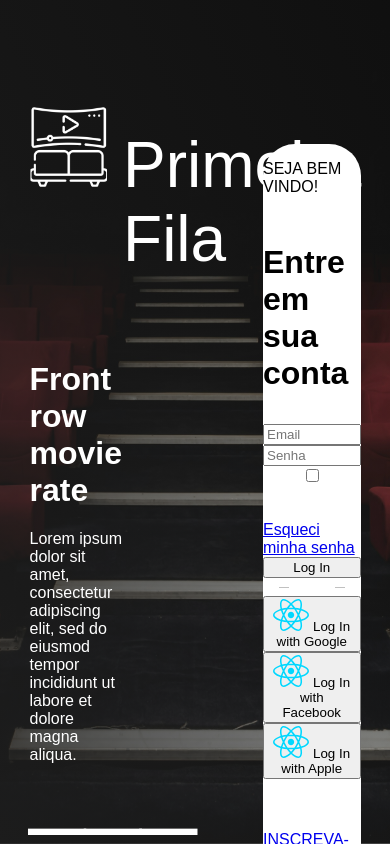
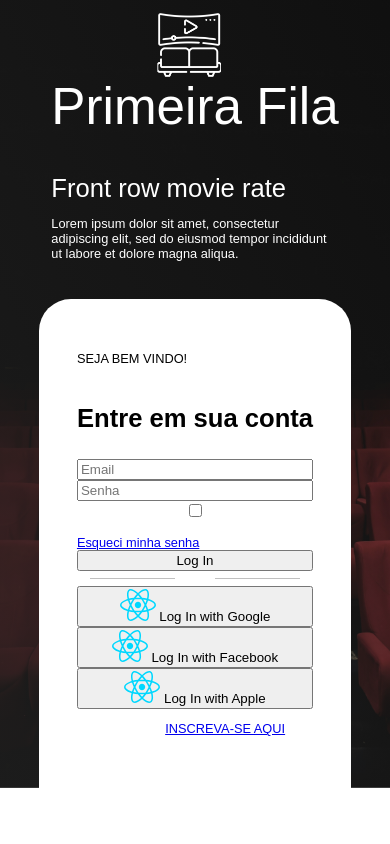
Before and after one commit to GabrielLimab/Primeira-Fila, a React (Vite) app in the folder client/: page /login in a window 390 px wide. Built offline with nearby package versions, Linux system fonts and the light colour scheme; a web font is replaced by a local one.

Commit message:
Feat: Responsive Login page

```diff
--- a/client/src/App.tsx
+++ b/client/src/App.tsx
@@ -1,9 +1,8 @@
 import { BrowserRouter as Router, Routes, Route } from "react-router-dom";
-import Login from "./components/Login/Login";
+import Auth from "./components/Auth/Auth";
 import Home from "./components/Home/Home";
 import Profile from "./components/Profile/Profile";
 import PrivateRoute from "./components/PrivateRoute/PrivateRoute";
-import SignUp from "./components/SignUp/SignUp";
 import "./App.css";
 
 function App() {
@@ -16,8 +15,7 @@ function App() {
             <Route element={<Profile />} path="users/:teste" />
             <Route element={<h1>Not Found</h1>} path="*" />
           </Route>
-          <Route element={<Login />} path="login" />
-          <Route element={<SignUp />} path="signup" />
+          <Route element={<Auth />} path="login" />
         </Routes>
       </Router>
     </div>
--- /dev/null
+++ b/client/src/components/Auth/Auth.css
@@ -0,0 +1,94 @@
+.auth-page {
+  background-image: linear-gradient(
+      to top right,
+      rgba(33, 33, 33, 0.8392),
+      rgba(66, 66, 66, 0.2392)
+    ),
+    url("../../assets/bg-img.png");
+  background-size: cover;
+  background-position: bottom;
+
+  height: 100vh;
+}
+
+.content {
+  display: flex;
+  justify-content: space-around;
+  align-items: center;
+  gap: 3em 1em;
+  padding: 0 1em;
+  height: 100%;
+  box-sizing: border-box;
+}
+
+.introduction {
+  display: flex;
+  flex-direction: column;
+  justify-content: center;
+  gap: 3em;
+  width: min-content;
+}
+
+.logo-container {
+  display: flex;
+  align-items: center;
+}
+
+.logo-container img {
+  width: 5em;
+  height: 5em;
+  margin-right: 1em;
+}
+
+.logo-container .title {
+  text-wrap: nowrap;
+  font-size: 4em;
+  margin: 0;
+}
+
+.slides {
+  display: flex;
+  flex-direction: column;
+  gap: 1em;
+  width: 100%;
+  text-wrap: wrap;
+}
+
+.slides p {
+  font-size: 3em;
+  margin: 0;
+}
+
+.auth-container {
+  padding: 3em;
+  border-radius: 32px 32px 0 0;
+  background-color: white;
+  align-self: flex-end;
+}
+
+@media screen and (max-width: 800px) {
+  .auth-page {
+    height: 100%;
+  }
+  .content {
+    flex-direction: column;
+    font-size: 0.8em;
+    transition: 0.5s;
+    padding: 1em 1em 0 1em;
+  }
+
+  .logo-container {
+    flex-direction: column;
+    align-items: center;
+  }
+
+  .slides p {
+    font-size: 2em;
+  }
+
+  .auth-container {
+    margin-top: 0;
+    align-self: auto;
+    height: 100%;
+  }
+}
--- /dev/null
+++ b/client/src/components/Auth/Auth.tsx
@@ -0,0 +1,37 @@
+import logo from "../../assets/logo.png";
+import Login from "../Login/Login";
+import { useState } from "react";
+import "./Auth.css";
+
+function Auth() {
+  const [authMode, setAuthMode] = useState("login");
+
+  return (
+    <div className="auth-page">
+      <div className="content">
+        <div className="introduction">
+          <div className="logo-container">
+            <img src={logo} alt="logo" />
+            <p className="title">Primeira Fila</p>
+          </div>
+          <div className="slides">
+            <p>Front row movie rate</p>
+            <span>
+              Lorem ipsum dolor sit amet, consectetur adipiscing elit, sed do
+              eiusmod tempor incididunt ut labore et dolore magna aliqua.
+            </span>
+          </div>
+        </div>
+        <div className="auth-container">
+          {authMode === "login" ? (
+            <Login setAuthMode={setAuthMode} />
+          ) : (
+            <h1>Sign Up</h1>
+          )}
+        </div>
+      </div>
+    </div>
+  );
+}
+
+export default Auth;
--- a/client/src/components/Home/Home.tsx
+++ b/client/src/components/Home/Home.tsx
@@ -4,7 +4,7 @@ const Home = () => {
   const navigate = useNavigate();
   const handleLogout = () => {
     localStorage.removeItem('token');
-    navigate('/login');
+    navigate('/auth');
   }
 
   return (
--- a/client/src/components/Login/Login.css
+++ b/client/src/components/Login/Login.css
@@ -1,70 +1,16 @@
-.login-page {
-  display: flex;
-  justify-content: center;
-  align-items: center;
-  height: 100vh;
-  background-image: linear-gradient(
-      to top right,
-      rgba(33, 33, 33, 0.8392),
-      rgba(66, 66, 66, 0.2392)
-    ),
-    url("../../assets/bg-img.png");
-  background-position: bottom;
-  overflow-y: clip;
-}
-
-.introduction {
-  width: 25%;
-  height: min-content;
-  margin-right: 8.5rem;
-}
-
-.logo-container {
-  display: flex;
-  align-items: baseline;
-}
-
-.slides p {
-  text-wrap: wrap;
-}
-
-.slider {
-  display: flex;
-}
-
-.dash {
-  font-size: 100px;
-  line-height: 0;
-}
-
-.logo-container img {
-  width: 5rem;
-  height: 5rem;
-  margin-right: 1rem;
-}
-
-.logo-container p {
-  font-size: 4rem;
-}
-
 .login-container {
   display: flex;
   flex-direction: column;
-  width: 25%;
-  height: 100%;
-  margin-top: 18rem;
-  background-color: white;
-  border-radius: 32px 32px 0 0;
 }
 
 .welcome {
   color: black;
-  font-size: 1rem;
+  font-size: 1em;
 }
 
 .login-message {
   color: black;
-  font-size: 2rem;
+  font-size: 2em;
   font-weight: bold;
 }
 
@@ -89,5 +35,5 @@
   height: 1px;
   background-color: silver;
   flex-grow: 1;
-  margin: 0 1rem;
+  margin: 0 1em;
 }
--- a/client/src/components/Login/Login.tsx
+++ b/client/src/components/Login/Login.tsx
@@ -1,9 +1,11 @@
 import { Link, useNavigate } from "react-router-dom";
 import reactIcon from "../../assets/react.svg";
-import logo from "../../assets/logo.png";
 import "./Login.css";
 
-function Login() {
+interface LoginProps {
+  setAuthMode: React.Dispatch<React.SetStateAction<string>>;
+}
+function Login({ setAuthMode }: LoginProps) {
   const navigate = useNavigate();
 
   const handleLogin = () => {
@@ -13,25 +15,6 @@ function Login() {
   };
 
   return (
-    <div className="login-page">
-      <div className="introduction">
-        <div className="logo-container">
-          <img src={logo} alt="logo" />
-          <p>Primeira Fila</p>
-        </div>
-        <div className="slides">
-          <h1>Front row movie rate</h1>
-          <p>
-            Lorem ipsum dolor sit amet, consectetur adipiscing elit, sed do
-            eiusmod tempor incididunt ut labore et dolore magna aliqua.
-          </p>
-          <div className="slider">
-            <div className="dash">_</div>
-            <div className="dash">_</div>
-            <div className="dash">_</div>
-          </div>
-        </div>
-      </div>
     <div className="login-container">
       <p className="welcome">SEJA BEM VINDO!</p>
       <p className="login-message">Entre em sua conta</p>
@@ -43,7 +26,7 @@ function Login() {
         <a href="/">Esqueci minha senha</a>
         <button>Log In</button>
       </form>
-        <div className="text-divider">or</div>
+      <div className="text-divider">Or</div>
       <div className="socials">
         <button className="fb-button">
           <img src={reactIcon} alt="fb-icon" /> Log In with Google
@@ -56,9 +39,16 @@ function Login() {
         </button>
       </div>
       <p>
-          Novo Usuário? <Link to="/signup">INSCREVA-SE AQUI</Link>
+        Novo Usuário?{" "}
+        <Link
+          to="#"
+          onClick={() => {
+            setAuthMode("signup");
+          }}
+        >
+          INSCREVA-SE AQUI
+        </Link>
       </p>
-      </div>
     </div>
   );
 }
--- a/client/src/components/SignUp/SignUp.tsx
+++ /dev/null
@@ -1,19 +0,0 @@
-import { useNavigate } from 'react-router-dom';
-function SignUp() {
-  const navigate = useNavigate();
-
-  const handleSignUp = () => {
-    // Perform authentication logic here
-    localStorage.setItem('token', 'success');
-    navigate('/');
-  };
-
-  return (
-    <div>
-      <h1>SignUp</h1>
-      <button onClick={handleSignUp}>Sign Up</button>
-    </div>
-  );
-
-}
-export default SignUp;
```
Also changed, not shown: client/src/index.css (+6 -1 lines). Lines whose indentation alone changed are shown as unchanged.
